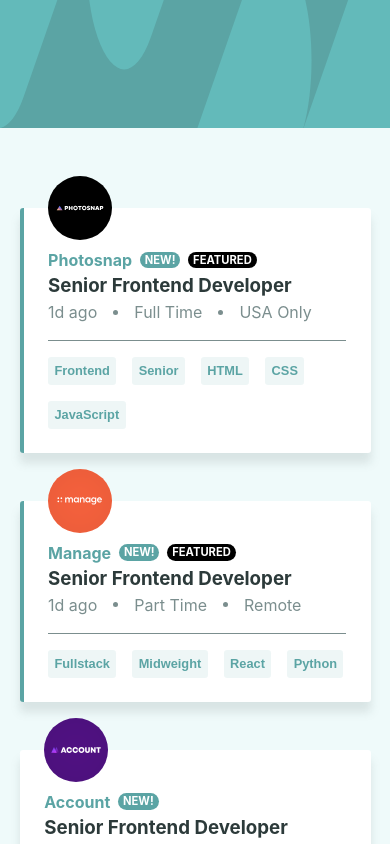
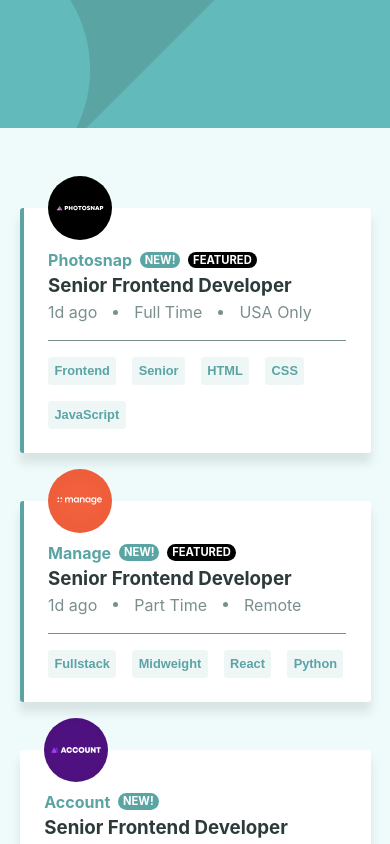
Before and after one commit to IzykGit/job-listings-filter, a React (Vite) app: page / in a window 390 px wide. Shown: the top 844 px of the page. Built offline with nearby package versions, Linux system fonts and the light colour scheme.

Commit message:
fixed background image for mobile

```diff
--- a/src/App.css
+++ b/src/App.css
@@ -8,11 +8,16 @@
   min-width: 100%;
   top: 0;
   z-index: -1;
+
+  background-image: url(../public/images/bg-header-desktop.svg);
+  overflow: hidden;
 }
 
-.background-div > img {
-  height: 100%;
-  width: 100%;
+
+@media screen and (max-width: 750px) {
+  .background-div {
+    background-image: url(../public//images/bg-header-mobile.svg);
+  }
 }
 
 
--- a/src/App.jsx
+++ b/src/App.jsx
@@ -4,7 +4,7 @@
 import AOS from 'aos'
 import 'aos/dist/aos.css'
 
-import desktopbg from "/images/bg-header-desktop.svg"
+import desktopbg from "/images/bg-header-desktop.svg";
 
 
 import './App.css'
@@ -75,7 +75,6 @@
     return (
         <main className="main">
             <div className="background-div">
-                <img src={desktopbg}/>
             </div>
 
 
```
